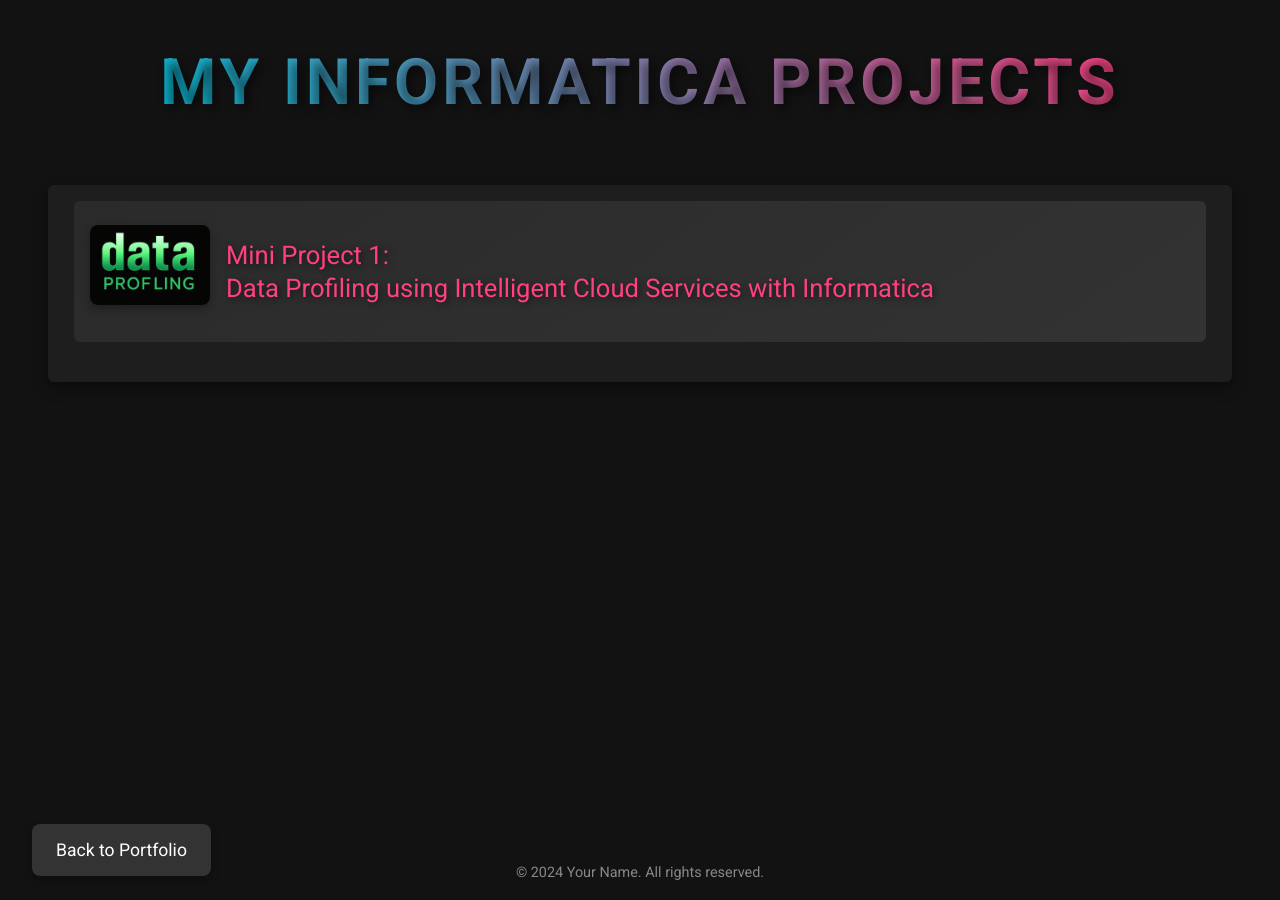
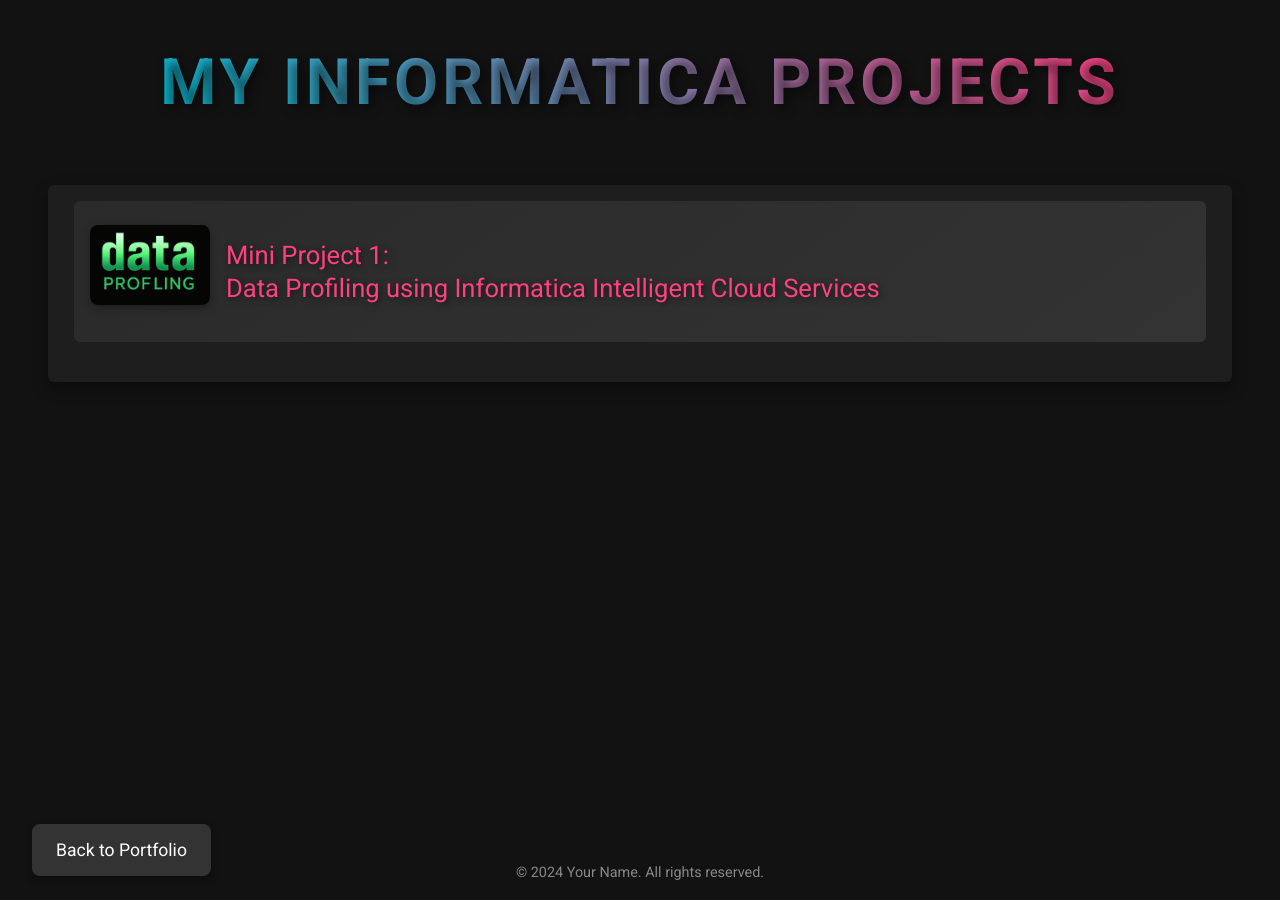
Before and after one commit to nbahador/nbahador.github.io, a Jekyll site: the page InformaticaProjects.html, which Jekyll copies as it is, in a window 1280 px wide. Built offline with Jekyll 4.4.1, drawn with Linux system fonts in a browser that asks for light colours.

Commit message:
Update InformaticaProjects.html

```diff
--- a/InformaticaProjects.html
+++ b/InformaticaProjects.html
@@ -175,7 +175,7 @@
             <div class="project-icon" style="background-image: url('https://raw.githubusercontent.com/nbahador/nbahador.github.io/main/assets/img/profiling.jpg');"></div>
             <!-- Link for Project 1 -->
             <a href="/data_profiling_using_Informatica.html">
-                <h2>Mini Project 1: <br> Data Profiling using Intelligent Cloud Services with Informatica </h2>
+                <h2>Mini Project 1: <br> Data Profiling using Informatica Intelligent Cloud Services </h2>
             </a>
         </div>
 
```
